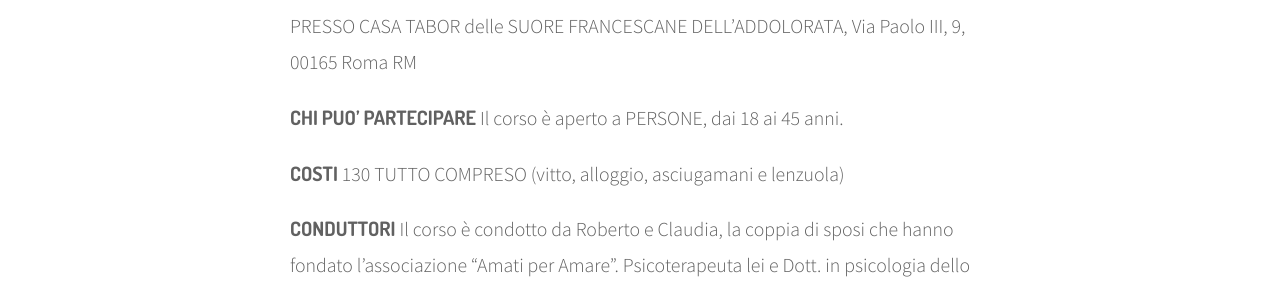
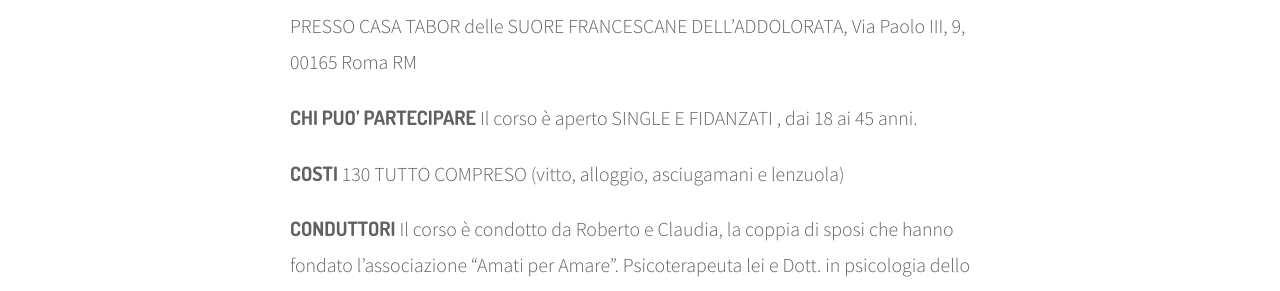
Before and after one commit to amatiperamare/amatiperamare.github.io, a Jekyll site: the page built from _posts/2019-09-10-TU-LAMATO.markdown, in a window 1280 px wide and 900 px high, scrolled down 2093 px. Shown: the part 154-445 px from the top of the window. Built offline with Jekyll 4.4.1, drawn with Linux system fonts in a browser that asks for light colours; nearby versions of some CDN libraries.

Commit message:
Updated Tu Lamato

```diff
--- a/_posts/2019-09-10-TU-LAMATO.markdown
+++ b/_posts/2019-09-10-TU-LAMATO.markdown
@@ -17,7 +17,7 @@ Appuntamento per le 14, per espletare iscrizione e sistemazione. L’incontro in
 
 PRESSO CASA TABOR delle SUORE FRANCESCANE DELL'ADDOLORATA, Via Paolo III, 9, 00165 Roma RM
 
-**CHI PUO’ PARTECIPARE** Il corso è aperto a PERSONE, dai 18 ai 45 anni.
+**CHI PUO’ PARTECIPARE** Il corso è aperto SINGLE E FIDANZATI , dai 18 ai 45 anni.
 
 **COSTI** 130 TUTTO COMPRESO (vitto, alloggio, asciugamani e lenzuola)
 
```
